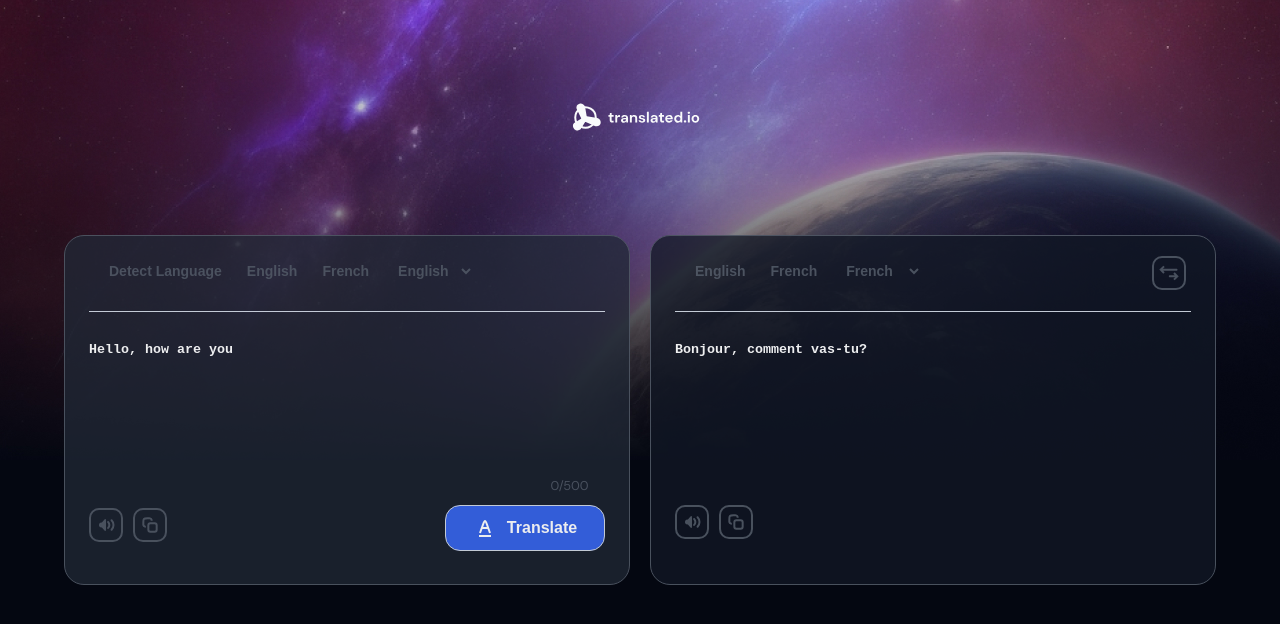
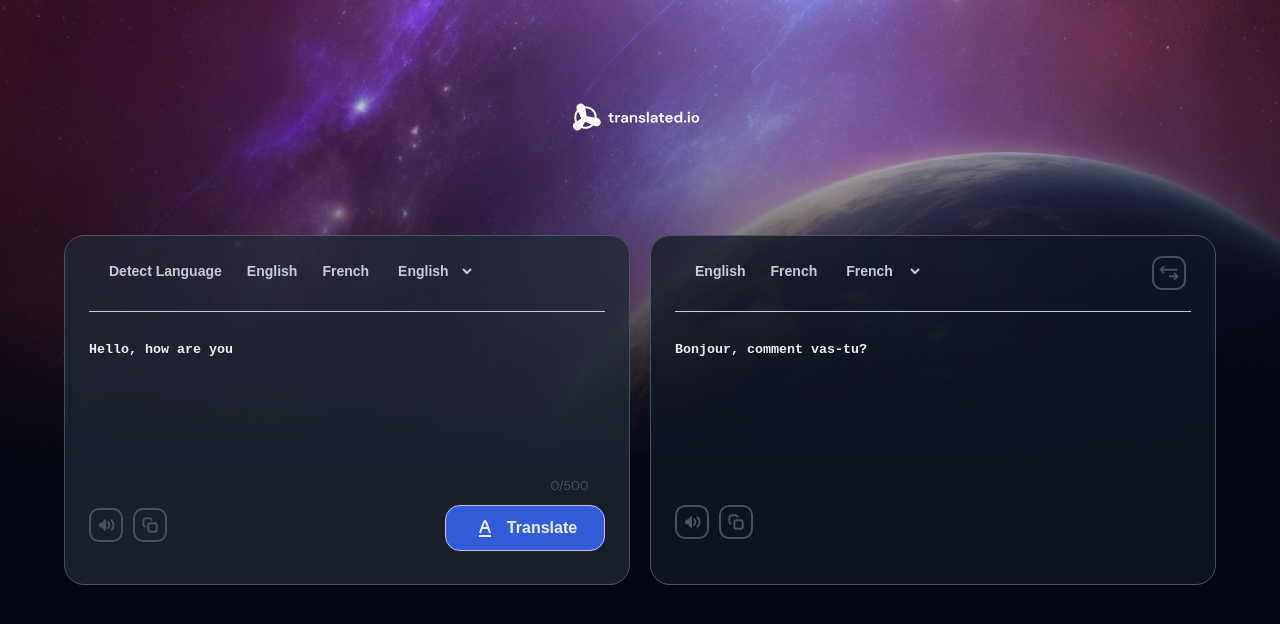
Before and after one commit to Andydrums87/translate-app, a React (Vite) app: page / in a window 1280 px wide. Shown: the top 624 px of the page. Built offline with nearby package versions, Linux system fonts and the light colour scheme.

Commit message:
update button font color

```diff
--- a/src/App.css
+++ b/src/App.css
@@ -229,9 +229,9 @@ color: var(--medium-grey);
 .country__btn {
   border:none;
   background-color: transparent;
-  color:var(--medium-grey);
+  color:var(--light-grey);
   font-size: var(--reg-font);
-  font-weight:700;
+  font-weight:550;
   cursor: pointer;
   border-radius: 5px;;
 }
@@ -247,12 +247,11 @@ color: var(--medium-grey);
 .dropdown__menu {
   background-color: transparent;
   border: none;
-  width:80px;
-  color:var(--medium-grey);
+  width:81px;
+  color:var(--light-grey);
   font-size:var(--reg-font);
-  font-weight: 700;
+  font-weight: 550;
   cursor: pointer;
-
 }
 
 .languages__container {
@@ -270,14 +269,6 @@ color: var(--medium-grey);
 
 
 
-.dropdown__menu::before {
-  content:"";
-  background:url(./images/Expand_down.svg);
-  position:absolute;
-  top:0px;
-  left:0px;
-
-}
 
 .icon {
   margin-right: 10px;;
--- a/src/components/Translator.jsx
+++ b/src/components/Translator.jsx
@@ -131,13 +131,16 @@ function Translator() {
                     <li><button id="1" value={fromLanguage} className={`country__btn ${toActive === "fifth" ? "country__btn__active" : ""}`}  onClick={(e) => {handleToButton(e.target, "French"); setToActive("fifth")}}>French</button></li>
                     <li>
                     <select value={toLanguage} onChange={(e) => setToLanguage(e.target.value)}className="dropdown__menu">
+                    <i class="fa-solid fa-chevron-down"></i>
                         {Object.entries(languages).map(([code, name]) => (
                         <option key={code} value={code.slice(0, 2)}>
                             {name}
                         </option>
                         ))}
+
                     </select>
                     </li>
+
                 </ul>
                 <img className="icon exchange" onClick={handleExchange} src={Exchange} alt="" />
                 <textarea value={toInputText} name="to" id="to" readOnly></textarea>
```
Also changed, not shown: 4 other files (tests, documents, lock files or other folders).
